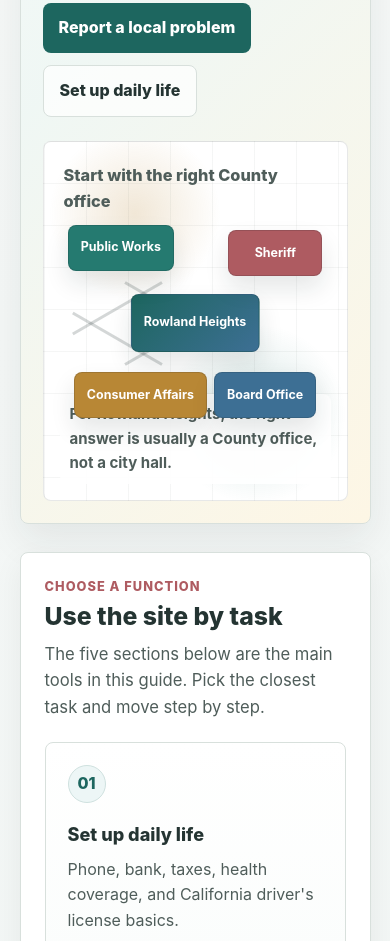
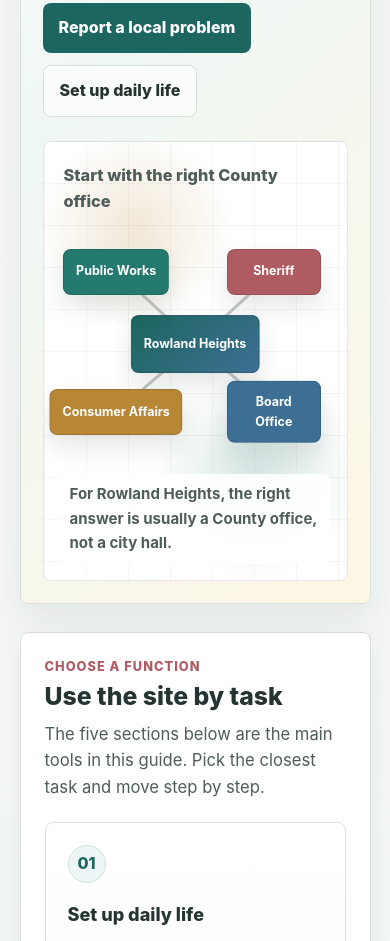
Before and after one commit to civic-access-guide/civic-access-guide.github.io, a plain HTML site: page index.html in a window 390 px wide. Shown: the part 1416-2357 px from the top of the page. Drawn offline with Linux system fonts and the light colour scheme.

Commit message:
Fix agency diagram connections

```diff
--- a/styles.css
+++ b/styles.css
@@ -745,6 +745,8 @@ main { padding: 30px clamp(18px, 5vw, 68px) 60px; }
 
 .agency-diagram {
   position: relative;
+  display: grid;
+  grid-template-rows: auto minmax(280px, 1fr) auto;
   margin: 0;
   min-height: 420px;
   border: 1px solid rgba(20, 35, 33, 0.10);
@@ -767,11 +769,10 @@ main { padding: 30px clamp(18px, 5vw, 68px) 60px; }
 }
 
 .agency-diagram > p {
-  position: absolute;
-  left: 16px;
-  bottom: 16px;
-  max-width: calc(100% - 32px);
-  margin: 0;
+  position: static;
+  align-self: end;
+  max-width: none;
+  margin: 0 16px 16px;
   padding: 8px 10px;
   border-radius: 8px;
   background: rgba(255, 255, 255, 0.94);
@@ -781,8 +782,8 @@ main { padding: 30px clamp(18px, 5vw, 68px) 60px; }
 }
 
 .route-grid {
-  position: absolute;
-  inset: 56px 0 52px;
+  position: relative;
+  min-height: 280px;
 }
 
 .route-node {
@@ -809,23 +810,34 @@ main { padding: 30px clamp(18px, 5vw, 68px) 60px; }
   background: linear-gradient(135deg, var(--teal-dark), var(--blue));
 }
 
-.route-a { left: 8%; top: 12%; background: var(--teal); }
-.route-b { right: 8%; top: 14%; background: var(--rose); }
-.route-c { left: 10%; bottom: 13%; background: var(--gold); }
-.route-d { right: 10%; bottom: 13%; background: var(--blue); }
-
-.route-line {
-  position: absolute;
-  z-index: 1;
-  height: 3px;
-  background: rgba(20, 35, 33, 0.18);
-  transform-origin: left center;
+.route-a,
+.route-b,
+.route-c,
+.route-d {
+  transform: translate(-50%, -50%);
 }
 
-.route-line-a { width: 34%; left: 27%; top: 34%; transform: rotate(30deg); }
-.route-line-b { width: 34%; right: 27%; top: 34%; transform: rotate(150deg); }
-.route-line-c { width: 34%; left: 27%; bottom: 33%; transform: rotate(-30deg); }
-.route-line-d { width: 34%; right: 27%; bottom: 33%; transform: rotate(210deg); }
+.route-a { left: 24%; top: 22%; background: var(--teal); }
+.route-b { left: 76%; top: 22%; background: var(--rose); }
+.route-c { left: 24%; top: 76%; background: var(--gold); }
+.route-d { left: 76%; top: 76%; background: var(--blue); }
+
+.route-connectors {
+  position: absolute;
+  inset: 0;
+  z-index: 1;
+  width: 100%;
+  height: 100%;
+  overflow: visible;
+  pointer-events: none;
+}
+
+.route-connectors line {
+  stroke: rgba(20, 35, 33, 0.24);
+  stroke-width: 3;
+  stroke-linecap: round;
+  vector-effect: non-scaling-stroke;
+}
 
 .accordion-grid {
   display: grid;
@@ -1042,8 +1054,8 @@ footer p { max-width: 980px; font-size: 0.98rem; }
   main { padding-top: 18px; }
   .hero { padding: 22px; min-height: auto; }
   .hero h2 { font-size: 2.05rem; }
-  .agency-diagram { min-height: 360px; }
-  .route-grid { inset: 52px 0 48px; }
+  .agency-diagram { min-height: 440px; grid-template-rows: auto minmax(260px, 1fr) auto; }
+  .route-grid { min-height: 260px; }
   .route-node { min-width: 94px; min-height: 46px; font-size: 0.78rem; }
   .route-center { min-width: 120px; min-height: 58px; }
   .notice-row, .accordion-grid, .cards, .path-grid, .timeline { grid-template-columns: 1fr; }
```
Also changed, not shown: app.js.
